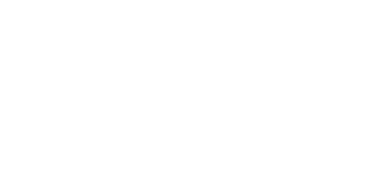
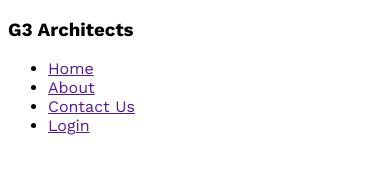
Before and after one commit to web-debasish1996/architects-website, a plain HTML site: page index.html in a window 390 px wide. Drawn offline with nearby package versions, Linux system fonts and the light colour scheme.

```diff
--- a/index.html
+++ b/index.html
@@ -4,9 +4,20 @@
     <meta charset="UTF-8">
     <meta name="viewport" content="width=device-width, initial-scale=1.0">
     <title>Architects Website Created</title>
+    <link rel="stylesheet" href="style.css">
 </head>
 <body>
-    <header></header>
+    <header>
+        <nav>
+            <h3>G3 Architects</h3>
+            <ul>
+                <li><a href="">Home</a></li>
+                <li><a href="">About</a></li>
+                <li><a href="">Contact Us</a></li>
+                <li><a href="">Login</a></li>
+            </ul>
+        </nav>
+    </header>
     <main></main>
     <footer></footer>
 
--- a/style.css
+++ b/style.css
@@ -0,0 +1,7 @@
+@import url('https://fonts.googleapis.com/css2?family=Lato:wght@300;400;700;900&family=Open+Sans:wght@300;400;500;600;700;800&family=Work+Sans:wght@400;500;600;700;800&display=swap');
+
+* {
+    font-family: 'Lato', sans-serif;
+    font-family: 'Open Sans', sans-serif;
+    font-family: 'Work Sans', sans-serif;
+}
```
